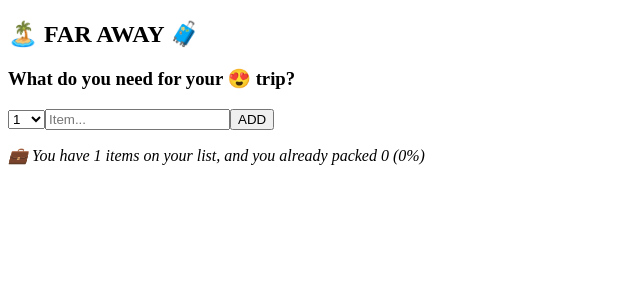
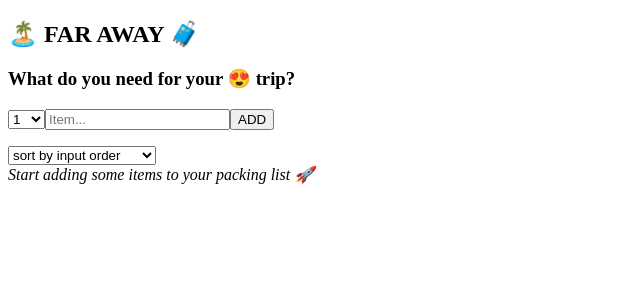
Before and after one commit to mohamedelkashef15/travel-list-app, a React (Vite) app: page / in a window 1280 px wide. Shown: the top 300 px of the page, without its empty margins (0-640 px from the left). Built offline with nearby package versions, Linux system fonts and the light colour scheme; the HTML template or start-up script is replaced by a standard one.

Commit message:
Add sort logic to app

```diff
--- a/src/App.tsx
+++ b/src/App.tsx
@@ -7,6 +7,12 @@ interface IItem {
   packed: boolean;
   onDeleteItem?: (val: number) => void;
   onToggleItem?: (val: number) => void;
+}
+
+interface IPackingList {
+  items: IItem[];
+  onDeleteItem: (val: number) => void;
+  onToggleItem: (val: number) => void;
 }
 
 function App() {
@@ -36,8 +42,8 @@ function App() {
       <section id="app">
         <Logo />
         <Form onAddItem={handleAddItem} />
-        <PackagingList items={items} onDeleteItem={onDeleteItem} onToggleItem={onToggleItem} />
-        <States />
+        <PackingList items={items} onDeleteItem={onDeleteItem} onToggleItem={onToggleItem} />
+        <States items={items} />
       </section>
     </main>
   );
@@ -67,10 +73,9 @@ function Form({ onAddItem }: { onAddItem: (val: IItem) => void }) {
       packed: false,
     };
 
-    onAddItem(newItem);
-
     setDescription("");
     setQuantity(1);
+    onAddItem(newItem);
   }
 
   return (
@@ -81,23 +86,28 @@ function Form({ onAddItem }: { onAddItem: (val: IItem) => void }) {
           <option key={num}>{num}</option>
         ))}
       </select>
-      <input type="text" placeholder="Item..." onChange={(e) => setDescription(e.target.value)} />
+      <input type="text" placeholder="Item..." value={description} onChange={(e) => setDescription(e.target.value)} />
       <button type="submit">ADD</button>
     </form>
   );
 }
-function PackagingList({
-  items,
-  onDeleteItem,
-  onToggleItem,
-}: {
-  items: IItem[];
-  onDeleteItem: (val: number) => void;
-  onToggleItem: (val: number) => void;
-}) {
+function PackingList({ items, onDeleteItem, onToggleItem }: IPackingList) {
+  const [sortBy, setSortBy] = useState("input");
+
+  let sortedItems;
+  if (sortBy === "input") sortedItems = items;
+
+  if (sortBy === "description") sortedItems = items.slice().sort((a, b) => a.description.localeCompare(b.description));
+
+  if (sortBy === "packed") sortedItems = items.slice().sort((a, b) => Number(a.packed) - Number(b.packed));
+
+  // a is item inside items
+  console.log(items.slice().sort((a, b) => a.description.localeCompare(b.description)));
+
   return (
+    <div className="packing-list">
       <ul className="list">
-      {items.map((item: IItem) => (
+        {sortedItems.map((item: IItem) => (
           <Item
             id={item.id}
             key={item.id}
@@ -109,6 +119,14 @@ function PackagingList({
           />
         ))}
       </ul>
+      <div className="sort">
+        <select value={sortBy} onChange={(e) => setSortBy(e.target.value)}>
+          <option value="input">sort by input order</option>
+          <option value="description">sort by description</option>
+          <option value="packed">sort by packed status</option>
+        </select>
+      </div>
+    </div>
   );
 }
 
@@ -116,9 +134,9 @@ function Item({ id, description, packed, quantity, onDeleteItem, onToggleItem }:
   // if (id === undefined) return;
 
   return (
-    <li className="list-item">
+    <li className={`list-item ${packed && "selected"}`}>
       <input type="checkbox" onClick={() => onToggleItem && onToggleItem(id)} />
-      <span className={`text ${packed && "selected"}`}>
+      <span className="text">
         {quantity} {description}
       </span>
       <span className="close" onClick={() => onDeleteItem && onDeleteItem(id)}>
@@ -128,10 +146,28 @@ function Item({ id, description, packed, quantity, onDeleteItem, onToggleItem }:
   );
 }
 
-function States() {
+function States({ items }: { items: IItem[] }) {
+  const numOfItems = items.length;
+  const packedItems = items.filter((item) => item.packed === true).length;
+  const percentage = Math.round((packedItems / numOfItems) * 100);
+
+  if (percentage === 100) {
     return (
-    <footer>
-      <em>💼 You have 1 items on your list, and you already packed 0 (0%)</em>
+      <footer className="footer">
+        <em>You got everything! Ready to go ✈️</em>
+      </footer>
+    );
+  }
+
+  return (
+    <footer className="footer">
+      <em>
+        {numOfItems ? (
+          ` 💼 You have ${numOfItems} items on your list, and you already packed ${packedItems} (${percentage}%)`
+        ) : (
+          <span className="footer">Start adding some items to your packing list 🚀</span>
+        )}
+      </em>
     </footer>
   );
 }
--- a/src/global.scss
+++ b/src/global.scss
@@ -65,10 +65,12 @@ ul {
       border: none;
     }
   }
-  .list {
+  .packing-list {
     background-color: #5a3e2b;
     padding: 5rem 8rem;
     font-size: 20px;
+    position: relative;
+    .list {
       display: grid;
       grid-template-columns: repeat(5, 1fr);
 
@@ -82,9 +84,6 @@ ul {
         .text {
           color: #ffebb3;
           margin-bottom: 2px;
-        &.selected {
-          text-decoration: line-through;
-        }
         }
         .close {
           font-size: 20px;
@@ -93,10 +92,41 @@ ul {
           background-color: transparent;
           border: none;
         }
+
+        &.selected {
+          .text {
+            text-decoration: line-through;
+          }
+        }
       }
     }
 
-  footer {
+    .sort {
+      margin: auto;
+      width: 100%;
+      display: flex;
+      justify-content: center;
+      align-items: center;
+      position: absolute;
+      bottom: 50px;
+      left: 0;
+
+      select {
+        background-color: #ffebb3;
+        padding: 10px 20px;
+        border-radius: 25px;
+        font-size: 16px;
+        cursor: pointer;
+        word-spacing: 3px;
+        text-transform: uppercase;
+        &:focus {
+          outline: none;
+        }
+      }
+    }
+  }
+
+  .footer {
     padding: 30px;
     text-align: center;
     font-size: 24px;
```
Lines whose indentation alone changed are shown as unchanged.
